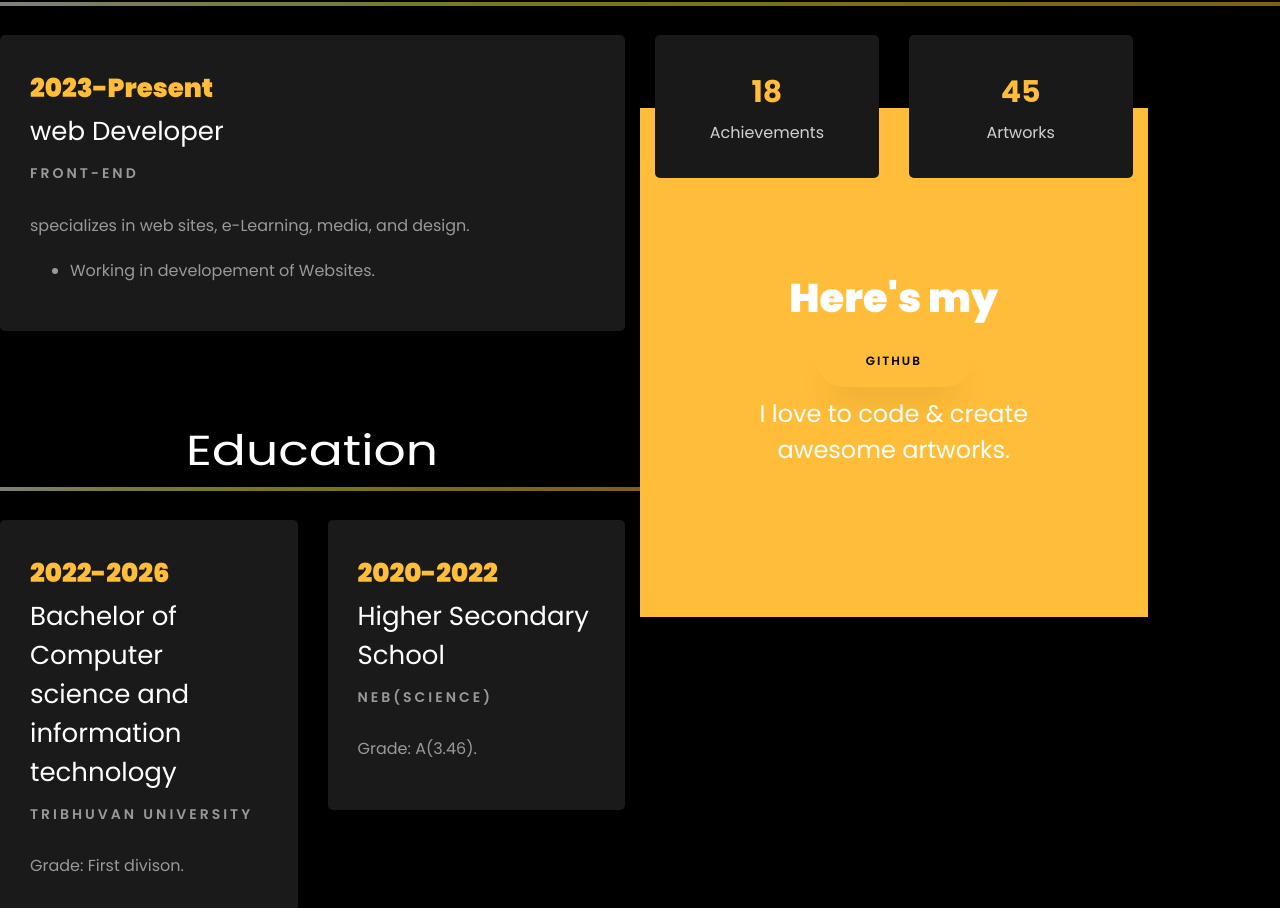
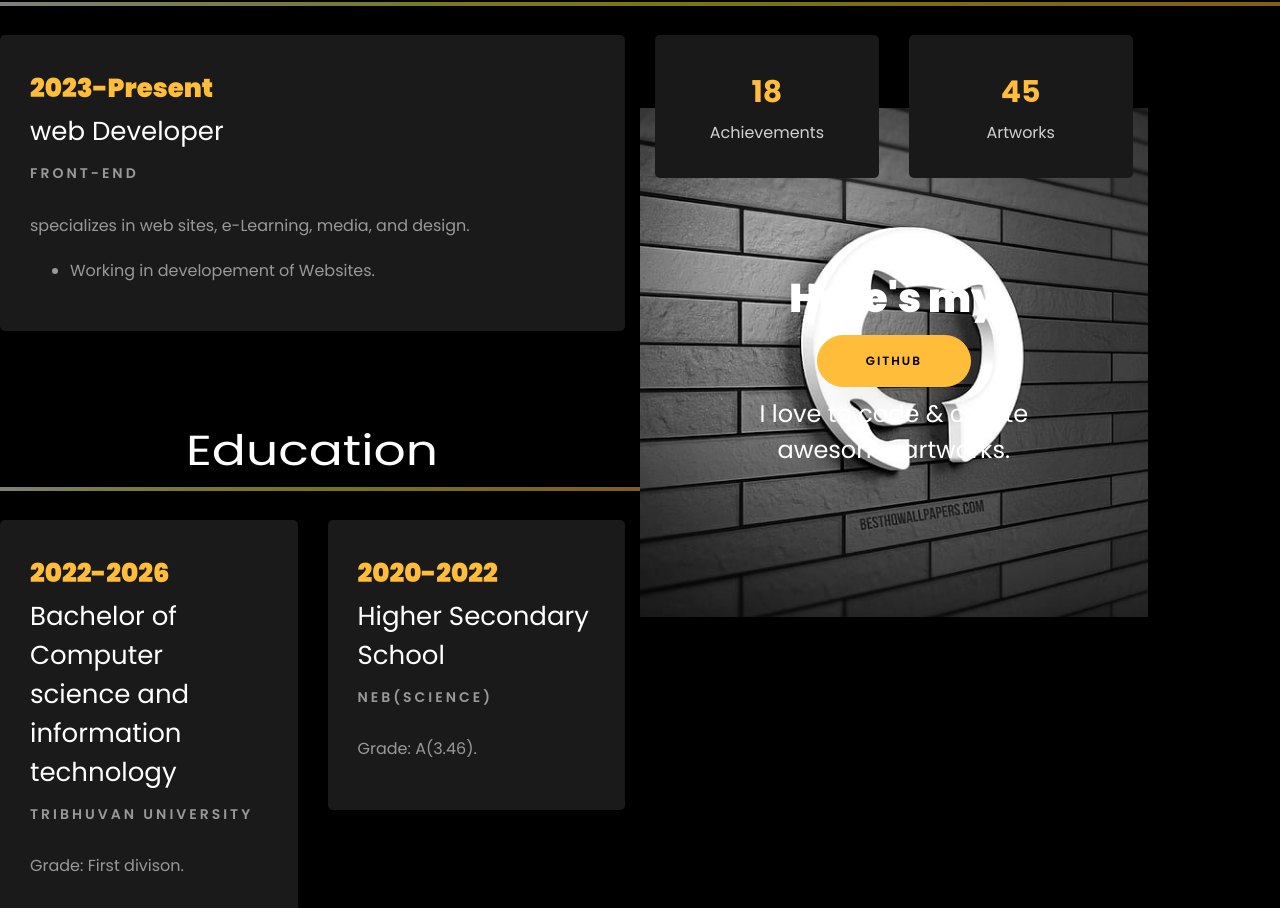
Before and after one commit to ranjeetgtm/portfolio, a plain HTML site: page index.html in a window 1280 px wide. Shown: the part 1505-2413 px from the top of the page. Drawn offline with Linux system fonts and the light colour scheme; files whose address does not match are found by name.

Commit message:
Update index.html

```diff
--- a/index.html
+++ b/index.html
@@ -426,7 +426,7 @@
         </div>
       </div>
 
-      <div class="ftco-section ftco-hireme img margin-top" style="background-image: url(images/git.jpg)">
+      <div class="ftco-section ftco-hireme img margin-top" style="background-image: url(images/github.jpg)">
         <!-- <div class="container"> -->
         <div class="row justify-content-center">
           <div class="col-md-7 ftco-animate text-center">
```
